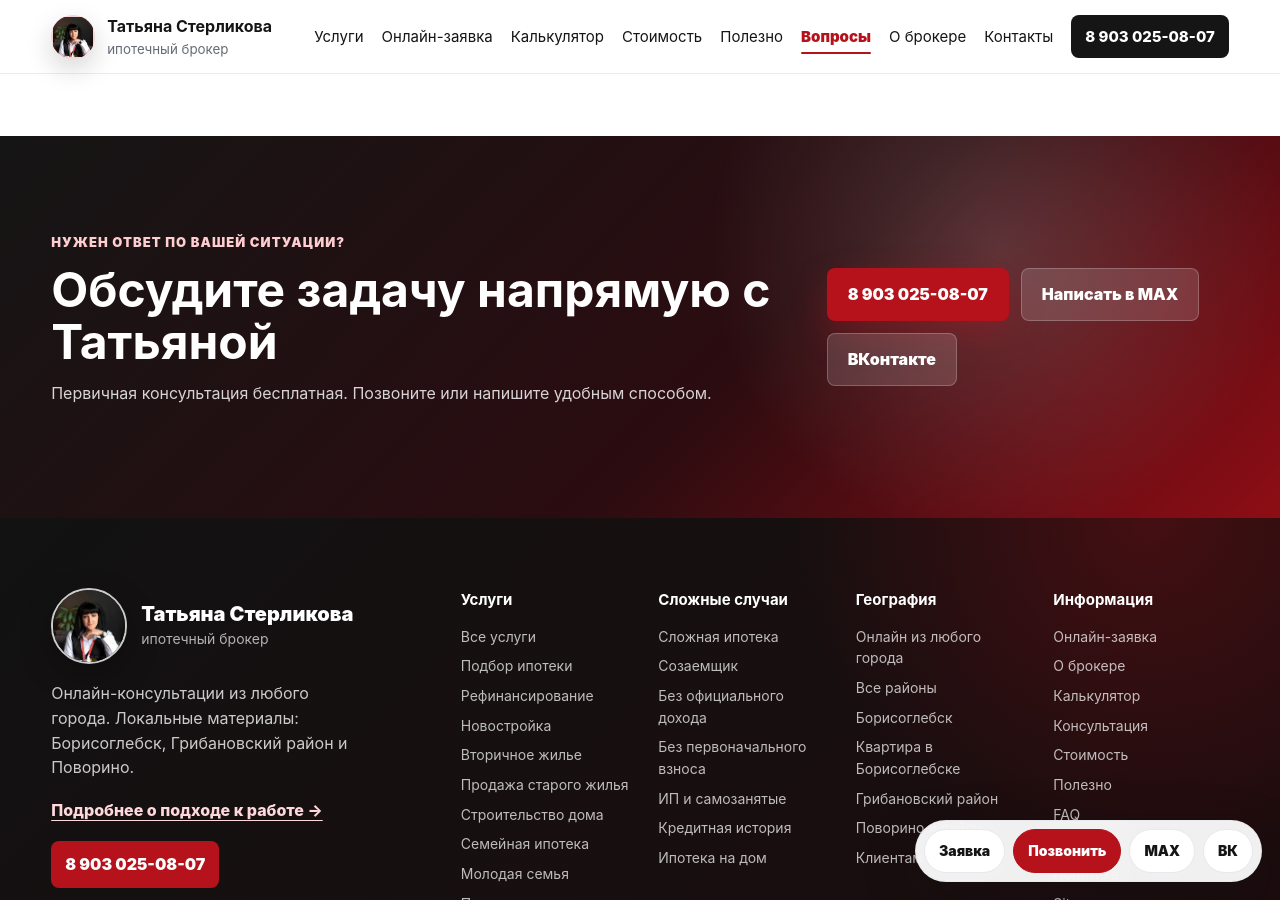
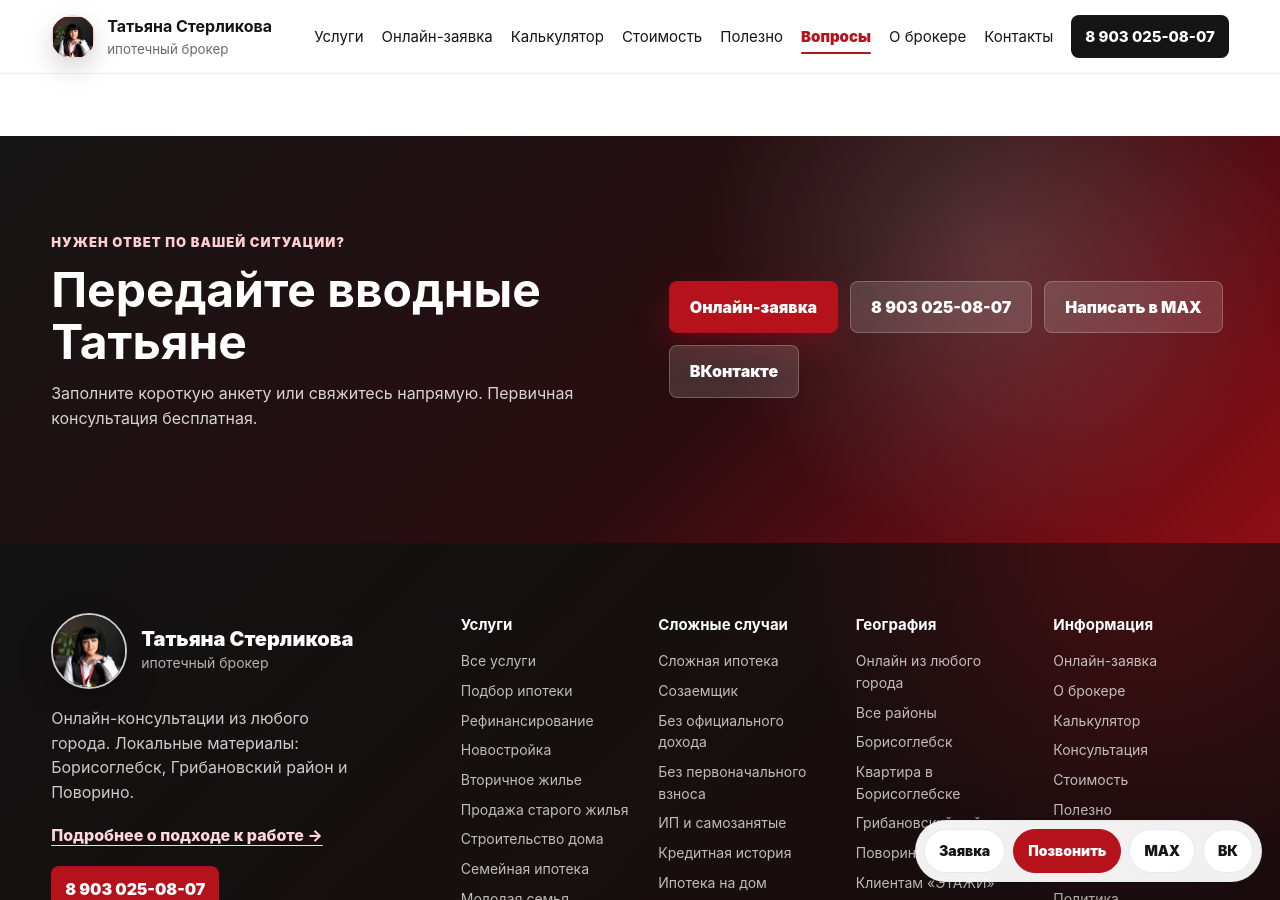
Before and after one commit to deputat36/broker, a Jekyll site: the page built from faq.md, in a window 1280 px wide and 900 px high, scrolled down 3962 px. Built offline with Jekyll 4.4.1, drawn with Linux system fonts in a browser that asks for light colours; some of the changed text lies outside the part shown.

Commit message:
Добавить прямые заявки со страницы FAQ

```diff
--- a/faq.md
+++ b/faq.md
@@ -12,7 +12,7 @@ schema: '{"@context":"https://schema.org","@type":"FAQPage","mainEntity":[{"@typ
   <p class="eyebrow">Ответы ипотечного брокера</p>
   <h1>Частые вопросы по ипотеке</h1>
   <p class="lead">Стоимость сопровождения, документы, доход, первоначальный взнос, ошибки подготовки, отказы банков и условия для клиентов компании «ЭТАЖИ».</p>
-  <div class="hero-actions"><a class="btn btn-primary" href="{{ '/konsultaciya/' | relative_url }}">Получить консультацию</a><a class="btn btn-secondary" href="tel:+79030250807">Позвонить Татьяне</a></div>
+  <div class="hero-actions"><a class="btn btn-primary" href="{{ '/online-zayavka/' | relative_url }}?source={{ page.url | url_encode }}&amp;scenario={{ 'Первичная консультация и подбор ипотеки' | url_encode }}">Заполнить онлайн-заявку</a><a class="btn btn-secondary" href="{{ '/konsultaciya/' | relative_url }}">Получить консультацию</a><a class="btn btn-secondary" href="tel:+79030250807">Позвонить Татьяне</a></div>
 </section>
 
 <section class="section">
@@ -34,6 +34,6 @@ schema: '{"@context":"https://schema.org","@type":"FAQPage","mainEntity":[{"@typ
 </section>
 
 <section class="section cta-section">
-  <div><p class="eyebrow">Нужен ответ по вашей ситуации?</p><h2>Обсудите задачу напрямую с Татьяной</h2><p>Первичная консультация бесплатная. Позвоните или напишите удобным способом.</p></div>
-  <div class="cta-actions"><a class="btn btn-primary" href="tel:+79030250807">8 903 025-08-07</a><button class="btn btn-secondary" type="button" data-copy-phone>Написать в MAX</button><a class="btn btn-secondary" href="https://vk.com/tatyanasterlikova" rel="noopener">ВКонтакте</a></div>
+  <div><p class="eyebrow">Нужен ответ по вашей ситуации?</p><h2>Передайте вводные Татьяне</h2><p>Заполните короткую анкету или свяжитесь напрямую. Первичная консультация бесплатная.</p></div>
+  <div class="cta-actions"><a class="btn btn-primary" href="{{ '/online-zayavka/' | relative_url }}?source={{ page.url | url_encode }}&amp;scenario={{ 'Первичная консультация и подбор ипотеки' | url_encode }}">Онлайн-заявка</a><a class="btn btn-secondary" href="tel:+79030250807">8 903 025-08-07</a><button class="btn btn-secondary" type="button" data-copy-phone>Написать в MAX</button><a class="btn btn-secondary" href="https://vk.com/tatyanasterlikova" rel="noopener">ВКонтакте</a></div>
 </section>
```
